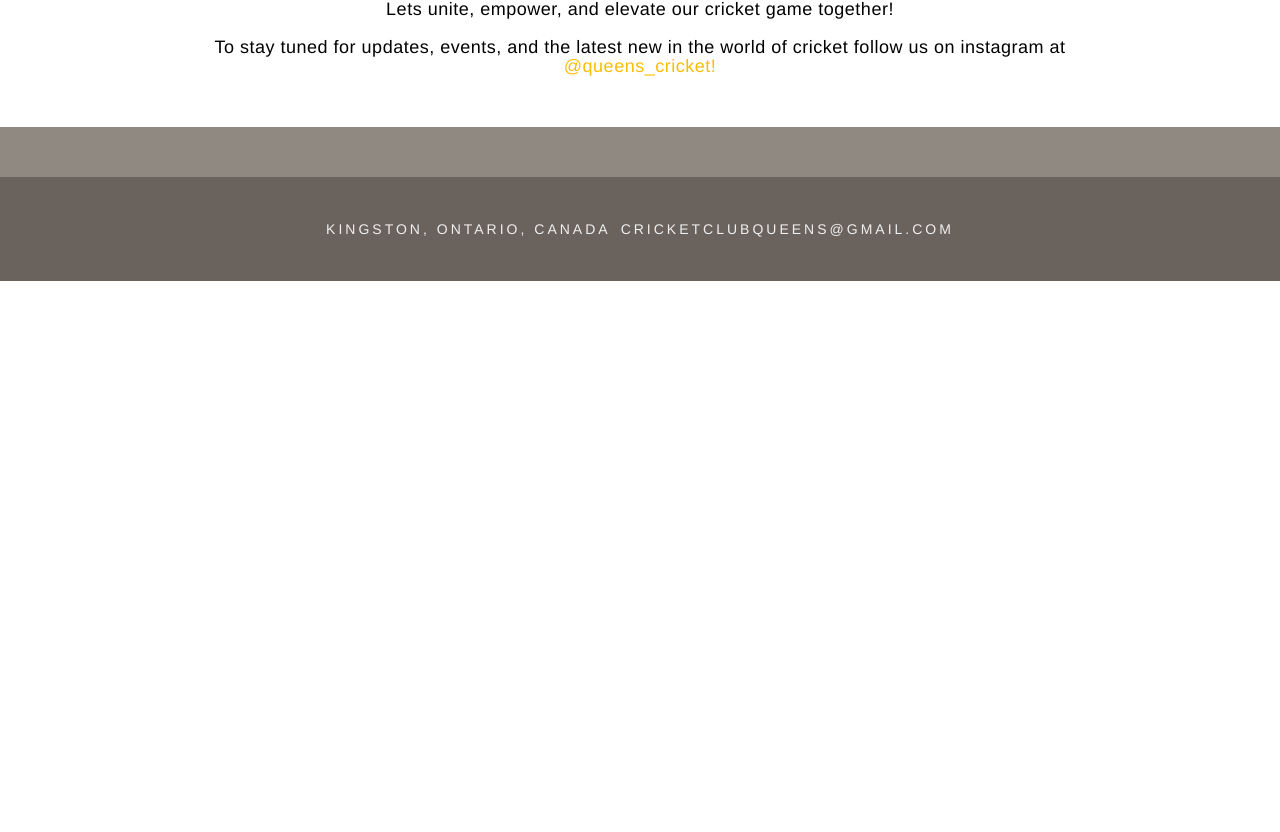
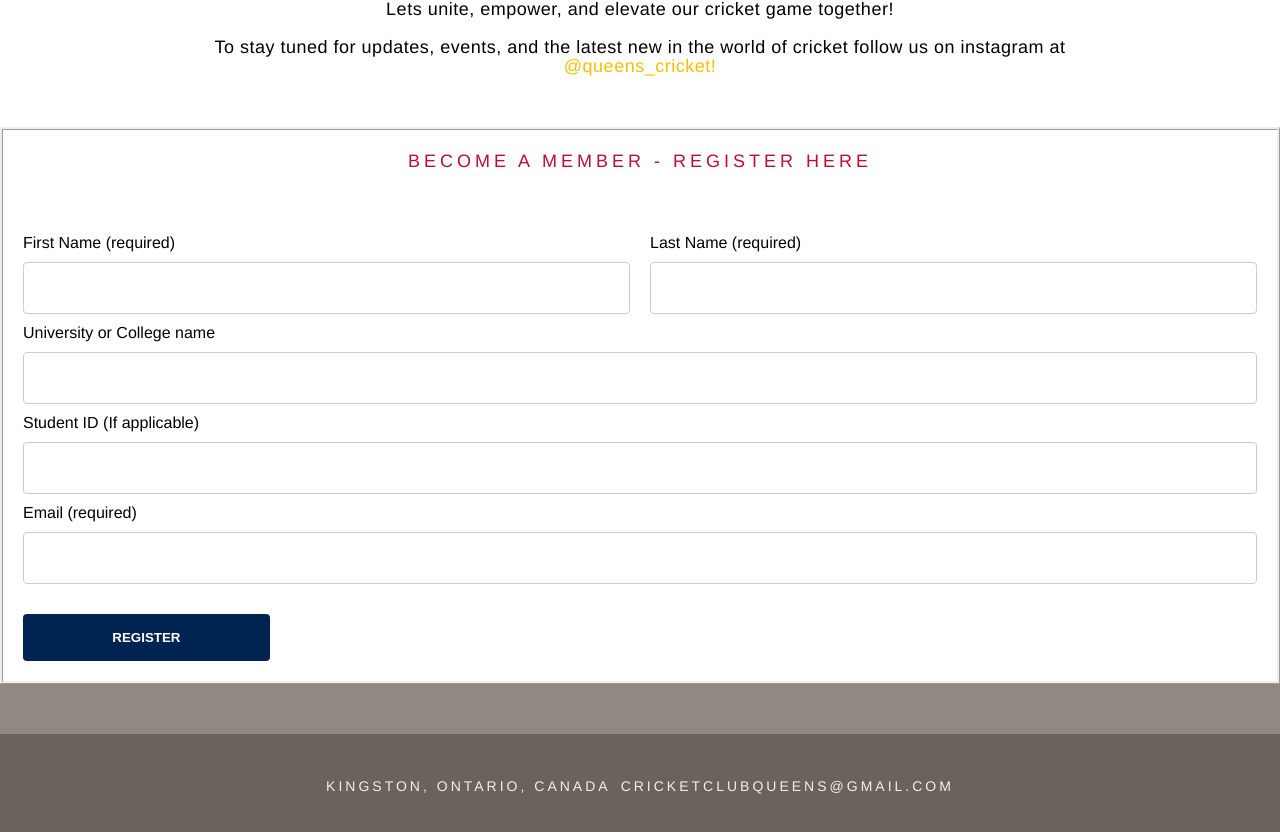
Before and after one commit to Tanksis/qweb_cricket, a React (Vite) app: page / in a window 1280 px wide. Shown: the part 1076-1908 px from the top of the page. Before the commit the page ends 1357 px from the top, so only its background shows below. Built offline with nearby package versions, Linux system fonts and the light colour scheme; some icons are missing.

Commit message:
Added registeration box in home page and made a member page

```diff
--- a/src/App.jsx
+++ b/src/App.jsx
@@ -5,6 +5,7 @@ import Footer from './components/Footer/Footer';
 import Home from './pages/Home/Home';
 import About from './pages/About/About';
 import Contact from './pages/Contact/Contact';
+import Member from './pages/Involved/Member';
 
 function App() {
 
@@ -15,10 +16,11 @@ function App() {
         <Route path="/" element={<Home />} />
         <Route path="/about" element={<About />} />
         <Route path="/contact" element={<Contact />} />
+        <Route path="/involved" element={<Member />} />
       </Routes>
       <Footer />
     </Router>
   );
 };
 
-export default App
+export default App;
--- /dev/null
+++ b/src/components/MemberForm/MemberForm.css
@@ -0,0 +1,55 @@
+ /* Form layout */
+ .member-form form {
+    display: flex;
+    flex-direction: column;
+    padding: 20px;
+    border-style: ridge;
+  }
+
+  /* Input field styling */
+  input[type="text"],
+  input[type="email"],
+  textarea {
+    width: 100%;
+    padding: 16px; /* Larger input fields for better readability */
+    margin: 10px 0;
+    box-sizing: border-box;
+    border: 1px solid #ccc;
+    border-radius: 4px;
+    font-size: 1rem;
+  }
+
+  /* Button styling */
+  button {
+    background-color: #002452;
+    color: white;
+    padding: 16px 20px;
+    border: none;
+    border-radius: 4px;
+    cursor: pointer;
+    text-transform: uppercase;
+    font-weight: bold;
+    margin-top: 20px; /* Space above button */
+    width: 20%; /* Full width for default button */
+  }
+
+  /* Name input layout */
+  .name-inputs {
+    display: flex;
+    justify-content: space-between;
+    gap: 20px; /* Space between first name and last name fields */
+  }
+
+  .name-inputs .first-name,
+  .name-inputs .last-name {
+    flex: 1; /* Equal width for both fields */
+    margin-top: 30px; /* Space below 'Name' label */
+  }
+
+  .member-header {
+    color: #B90E31;
+    font-family: 'Manuale';
+    font-size: 35px;
+    text-align: center;
+    margin-bottom: 30px;
+  }
--- /dev/null
+++ b/src/components/MemberForm/MemberForm.jsx
@@ -0,0 +1,94 @@
+// captures user input through controlled form elements, managing state with React hooks and handling form submission
+import axios from 'axios';
+import './MemberForm.css';
+import React, { useState } from 'react';
+
+function MemberForm() {
+
+    const [formState, setFormState] = useState({
+        firstName: '',
+        lastName: '',
+        uniName: '',
+        studentNum: '',
+        email: '',
+    });
+
+    const [result, setResult] = useState(null);
+
+    const resetForm = () => {
+        setFormState({
+            firstName: '',
+            lastName: '',
+            uniName: '',
+            studentNum: '',
+            email: '',
+        });
+    };
+
+
+    const sendEmail = (e) => {
+        e.preventDefault();
+        axios
+            .post('http://localhost:3002/send', { ...formState })
+            .then((response) => {
+                if (response.data.status === 'success') {
+                    setResult({
+                        success: true,
+                        message: 'Your message has been sent!'
+                    });
+                } else {
+                    setResult({
+                        success: false,
+                        message: 'Something went wrong.'
+                    });
+                }
+                resetForm();
+            })
+            .catch(() => {
+                setResult({
+                    success: false,
+                    message: 'Something went wrong.'
+                });
+            });
+    };
+
+    const handleInputChange = (e) => {
+        const { name, value } = e.target;
+        setFormState({ ...formState, [name]: value });
+    };
+
+
+
+    return (
+        <div className="member-form">
+            <form onSubmit={sendEmail}>
+                <div className='member-header'><h3>Become a Member - Register here</h3></div>
+                <div className="name-inputs">
+                    <div className="first-name">
+                        <label>First Name (required)</label>
+                        <input type="text" name="firstName" required onChange={handleInputChange} />
+                    </div>
+                    <div className="last-name">
+                        <label>Last Name (required)</label>
+                        <input type="text" name="lastName" required onChange={handleInputChange} />
+                    </div>
+                </div>
+                <label>University or College name</label>
+                <input type="text" name="uniName" required onChange={handleInputChange} />
+                <label>Student ID (If applicable)</label>
+                <input type="text" name="studentNum" required onChange={handleInputChange} />
+                <label>Email (required)</label>
+                <input type="email" name="email" required onChange={handleInputChange} />
+                {result && (
+                    <p className={`${result.success ? 'success' : 'error'}`}>
+                        {result.message}
+                    </p>
+                )}
+                <button type="submit">Register</button>
+            </form>
+
+        </div>
+    );
+}
+
+export default MemberForm;
--- a/src/pages/Home/Home.jsx
+++ b/src/pages/Home/Home.jsx
@@ -1,5 +1,6 @@
 import './Home.css'
 import AboutSection from '../../components/AboutSection/AboutSection'
+import MemberForm from '../../components/MemberForm/MemberForm';
 
 function Home() {
   const title = "About Us"
@@ -29,6 +30,7 @@ function Home() {
         </div>
       </div>
       <AboutSection title={title} content={content} />
+      <MemberForm />
     </>
   );
 };
--- /dev/null
+++ b/src/pages/Involved/Member.css
@@ -0,0 +1,5 @@
+.member-page {
+    display: flex;
+    padding: 20px;
+    margin-top: 50px;
+}
--- /dev/null
+++ b/src/pages/Involved/Member.jsx
@@ -0,0 +1,13 @@
+import './Member.css'
+import React, { useState } from 'react';
+import MemberForm from '../../components/MemberForm/MemberForm';
+
+function Member() {
+    return (
+        <div className="member-page">
+            <MemberForm />
+        </div>
+    );
+}
+
+export default Member;
```
